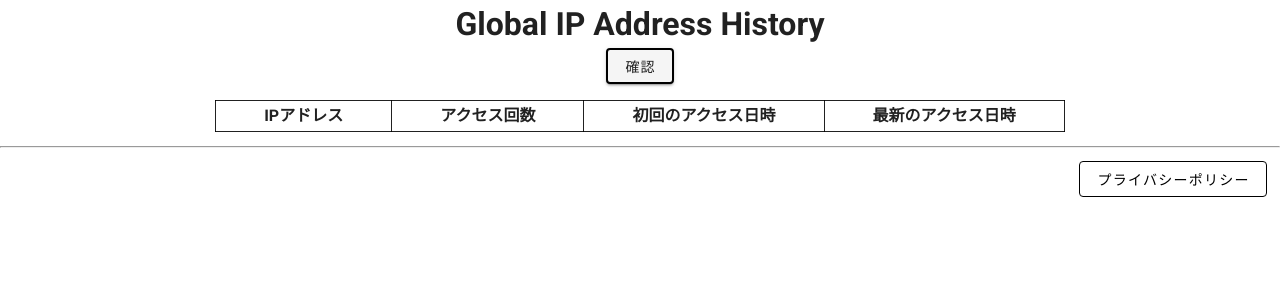
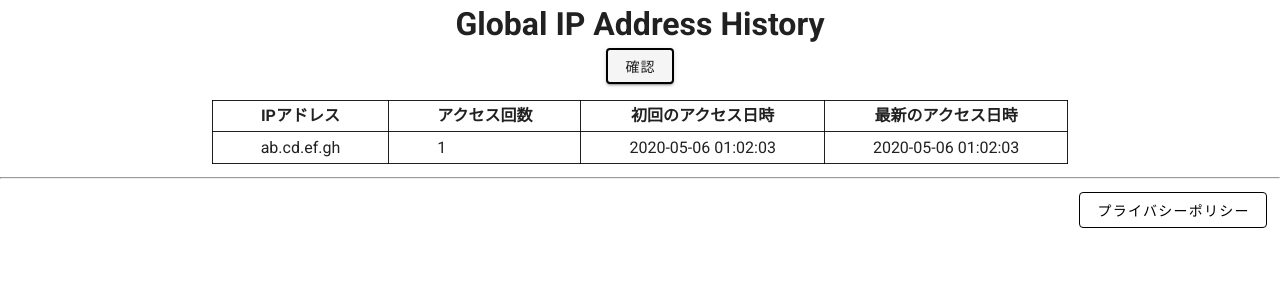
Before and after one commit to kubotama/glipah, a Vue app: page / in a window 1280 px wide. Shown: the top 300 px of the page. Built offline with nearby package versions, Linux system fonts and the light colour scheme.

Commit message:
GREEN: tableの1件目のカラムの確認に成功した

```diff
--- a/src/components/GlipahUi.vue
+++ b/src/components/GlipahUi.vue
@@ -20,11 +20,19 @@
             <th>最新のアクセス日時</th>
           </tr>
         </thead>
-        <tbody v-for="item in ipHistory" :key="item.id">
+        <!-- <tbody v-for="item in ipHistory" :key="item.id">
           <tr>
             <td>{{ item.id }}</td>
             <td>{{ item.ipAddress }}</td>
             <td>{{ item.accessDate }}</td>
+          </tr>
+        </tbody> -->
+        <tbody>
+          <tr>
+            <td>ab.cd.ef.gh</td>
+            <td>1</td>
+            <td>2020-05-06 01:02:03</td>
+            <td>2020-05-06 01:02:03</td>
           </tr>
         </tbody>
       </table>
```
